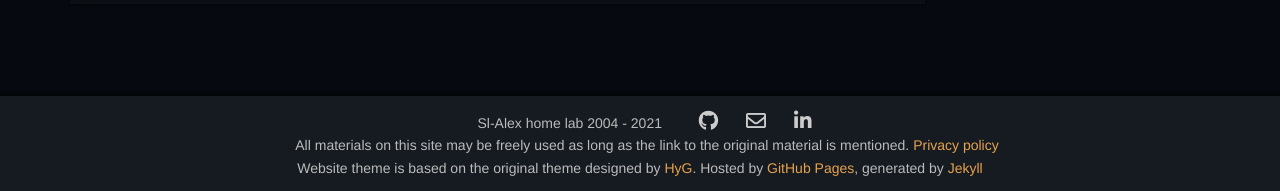
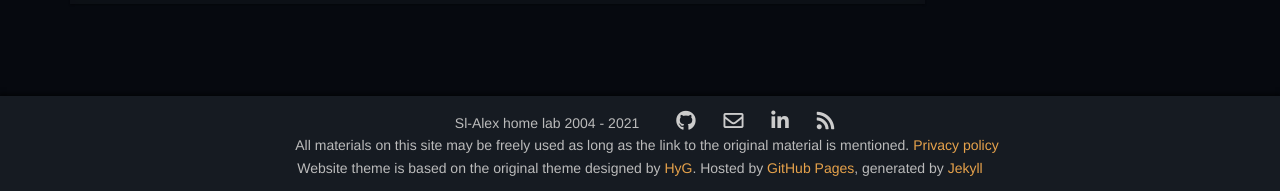
Before and after one commit to Sl-Alex/sl-alex.github.io, a Jekyll site: the page built from index.html, in a window 1280 px wide. Shown: the part 3276-3467 px from the top of the page. Built offline with Jekyll 4.4.1, drawn with Linux system fonts in a browser that asks for light colours; nearby versions of some CDN libraries; the list of posts is cut into pages by our own code.

Commit message:
Add RSS link to the footer

```diff
--- a/_includes/footer.html
+++ b/_includes/footer.html
@@ -17,6 +17,7 @@
             <a href="https://www.facebook.com/{{site.facebook_username}}" title="Facebook"><i class="fab fa-facebook" aria-hidden="true"></i></a> {% endif %}
             {% if site.linkedIn_username %}
             <a href="https://www.linkedin.com/in/{{site.linkedIn_username}}" title="LinkedIn"><i class="fab fa-linkedin-in" aria-hidden="true"></i></a> {% endif %}
+            <a href="{{site.baseurl | prepend: site.url }}/feed.xml" title="RSS"><i class="fa fa-rss" aria-hidden="true"></i></a>
         </p>
         <p class="power">
             All materials on this site may be freely used as long as the link to the original material is mentioned. <a href="/privacy_policy">Privacy policy</a>
```
